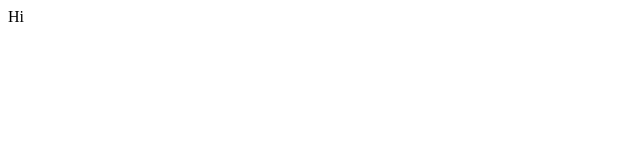
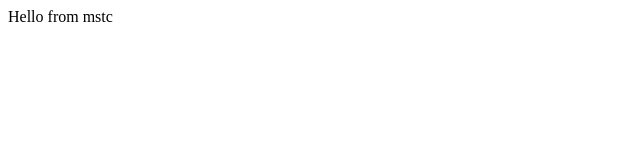
Before and after one commit to saumyarajgor12/mstc-git-set-prompt, a plain HTML site: page index.html in a window 1280 px wide. Shown: the whole page, without its empty margins (0-640 px from the left). Drawn offline with Linux system fonts and the light colour scheme.

Commit message:
edit index.html

```diff
--- a/index.html
+++ b/index.html
@@ -6,6 +6,6 @@
     <title>Document</title>
 </head>
 <body>
-    Hi
+    Hello from mstc
 </body>
 </html>
```
